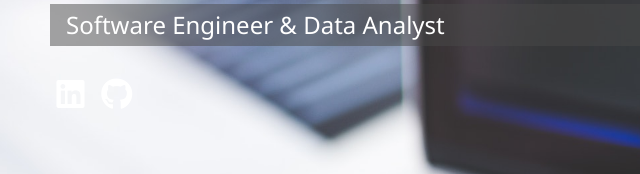
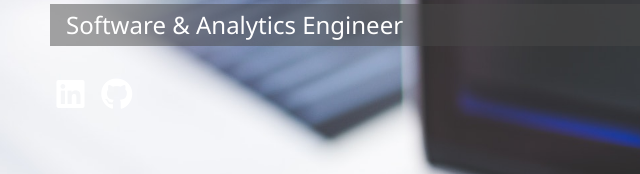
Before and after one commit to ralphwright/portfolio, a plain HTML site: page index.html in a window 1280 px wide. Shown: the part 364-538 px from the top of the page, 14-654 px from the left. Drawn offline with Linux system fonts and the light colour scheme.

Commit message:
small head change

```diff
--- a/index.html
+++ b/index.html
@@ -49,7 +49,7 @@
         Ralph
         <span class="text-secondary">Wright</span>
       </h1>
-      <h2 class="sm-heading">Software Engineer & Data Analyst</h2>
+      <h2 class="sm-heading">Software & Analytics Engineer</h2>
       <div class="icons">
         <a
           href="https://www.linkedin.com/in/ralph-wright-627298172/"
```
